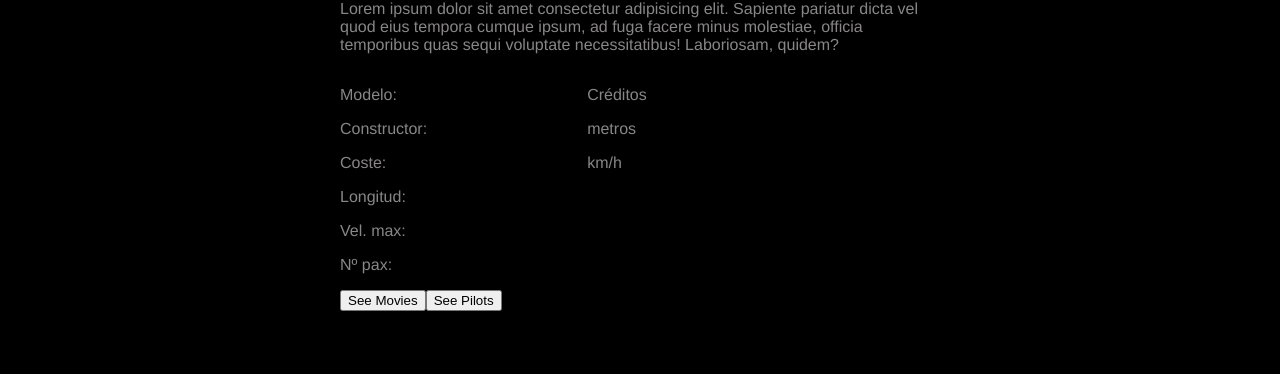
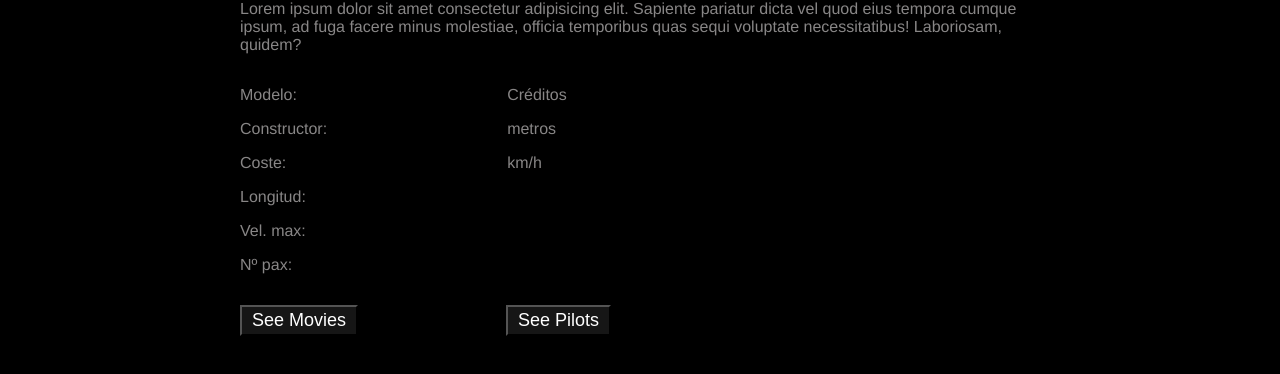
Before and after one commit to David-oss6/Sprint-8, a React (Create React App) app: page /detalle in a window 1280 px wide. Shown: the part 338-712 px from the top of the page. Built offline with nearby package versions, Linux system fonts and the light colour scheme; no server answers.

Commit message:
Arreglar Sign in

```diff
--- a/src/App.js
+++ b/src/App.js
@@ -17,6 +17,7 @@ import {
 import GuardedRoute from './components/GuardedRoute'
 import Login from "./components/Login";
 import SignUp from "./components/SignUp";
+import Movies from "./components/Movies";
 
 
 function App() {
@@ -45,7 +46,9 @@ function App() {
   const [signModal, setSignModal] = useState(false)
 
   const [pilots, setPilots] = useState([])
+  const [pelis, setPelis] = useState([])
   const [verPilotos, setVerPilotos] = useState(true)
+  const [verPelis, setVerPelis] = useState(false)
   useEffect(() => {
     JSON.stringify(userLoged)
     localStorage.setItem("userLoged", userLoged)
@@ -142,13 +145,15 @@ function App() {
 
           <Route path="/detalle">
 
-            <DetailedShip PilotLis={PilotLis} verPilotos={verPilotos} setVerPilotos={setVerPilotos} pilots={pilots} setPilots={setPilots} naveDetalle={naveDetalle} />
+            <DetailedShip PilotLis={PilotLis} pelis={pelis} setPelis={setPelis} verPilotos={verPilotos} setVerPelis={setVerPelis} setVerPilotos={setVerPilotos} pilots={pilots} setPilots={setPilots} naveDetalle={naveDetalle} />
           </Route>
 
           <Route path="/ListaPilots">
-            <PilotLis verPilotos={verPilotos} pilots={pilots} />
+            <PilotLis pilots={pilots} />
           </Route>
-
+          <Route path="/ListaPelis">
+            <Movies verPelis={verPelis} pelis={pelis} />
+          </Route>
 
         </Switch>
 
--- a/src/components/DetailedShip.js
+++ b/src/components/DetailedShip.js
@@ -1,28 +1,22 @@
 
 import React, { useState } from 'react'
-import { DetDiv, MyImg, MyP } from './styled'
+import { DetDiv, MyImg, MyP, PmBtn } from './styled'
 import { Link } from 'react-router-dom'
 import axios from 'axios'
 import Movies from './Movies'
 
-export default function DetailedShip({ verPilotos, setVerPilotos, pilots, setPilots, naveDetalle }) {
+export default function DetailedShip({ verPilotos, setVerPilotos, setVerPelis, setPelis, setPilots, naveDetalle }) {
     const n = naveDetalle
-    const [movies, setMovies] = useState([])
-    const [pelicula, setPelicula] = useState([])
-    const [verPelis, setVerPelis] = useState(false)
 
-
-    function seeMovies(n) {
-        var pelis = [];
+    async function seeMovies(n) {
         console.log(n)
-        n.map((el) => {
-            axios.get(el)
-                .then(res => pelis.push(res.data))
-            setPelicula(pelis)
-        })
-
-        console.log(pelicula)
-
+        const c = await Promise.all(n.map(async (el) => {
+            var r = await axios.get(el)
+            r = r.data
+            return r;
+        }))
+        setPelis(c)
+        setVerPelis(true)
     }
 
     function seePilots(n) {
@@ -34,10 +28,10 @@ export default function DetailedShip({ verPilotos, setVerPilotos, pilots, setPil
         <div style={{ display: "flex", flexDirection: "column", flexWrap: "wrap" }}>
             <MyImg src={n.imgUrl} alt="" />
             <DetDiv>
-                <p style={{ textTransform: "uppercase", fontSize: "25px", marginBottom: "10px " }}>{n.name}</p>
+                <p style={{ textTransform: "uppercase", color: "white", fontSize: "25px", marginBottom: "10px " }}>{n.name}</p>
                 <p>Lorem ipsum dolor sit amet consectetur adipisicing elit. Sapiente pariatur dicta vel quod eius tempora cumque ipsum, ad fuga facere minus molestiae, officia temporibus quas sequi voluptate necessitatibus! Laboriosam, quidem?</p>
-                <div style={{ display: "flex", position: "relative" }}>
-                    <div style={{ marginRight: "100px" }} >
+                <div style={{ display: "flex", flexWrap: "nowrap", position: "relative" }}>
+                    <div style={{ marginRight: "180px" }} >
                         <MyP>Modelo: </MyP>
                         <MyP>Constructor: </MyP>
                         <MyP>Coste:</MyP>
@@ -53,13 +47,14 @@ export default function DetailedShip({ verPilotos, setVerPilotos, pilots, setPil
                         <MyP> {n.speed} km/h</MyP>
                         <MyP>{n.passengers}</MyP>
                     </div>
-                    <Movies />
+
                 </div>
                 <div>
-                    <button onClick={() => seeMovies(n.films)}>See Movies</button>
-
+                    <Link to="/ListaPelis" >
+                        <PmBtn onClick={() => seeMovies(n.films)}>See Movies</PmBtn>
+                    </Link>
                     <Link to="/ListaPilots">
-                        <button onClick={() => seePilots(n)}>See Pilots</button>
+                        <PmBtn onClick={() => seePilots(n)}>See Pilots</PmBtn>
                     </Link>
 
                 </div>
--- a/src/components/Movies.js
+++ b/src/components/Movies.js
@@ -1,9 +1,19 @@
-import React from 'react'
 
-export default function Movies() {
+import { DetDiv, MyP } from './styled'
+export default function Movies({ pelis, verPelis }) {
+
     return (
-        <div>
-
+        <div style={{ display: "flex", flexDirection: "column", flexWrap: "wrap" }}>
+            <h1>Movies List</h1>
+            {verPelis && pelis.map((el) => {
+                console.log(el)
+                return <DetDiv>
+                    <p style={{ textTransform: "uppercase", fontSize: "25px", marginBottom: "10px ", color: "white" }}>{el.title}</p>
+                    <MyP>{el.opening_crawl}</MyP>
+                    <MyP>Director: {el.director}</MyP>
+                    <hr />
+                </DetDiv>
+            })}
         </div>
     )
 }
--- a/src/components/PilotLis.js
+++ b/src/components/PilotLis.js
@@ -1,40 +1,40 @@
 import axios from 'axios'
 import { useState, useEffect } from 'react'
+import { DetDiv, MyP } from './styled'
 
-export default function PilotLis({ pilots, verPilotos }) {
+export default function PilotLis({ pilots }) {
     const [list, setList] = useState([{}])
-    console.log(pilots)
 
-    useEffect(() => {
-        var lista = [];
-        Promise.all([pilots.map((el) => {
-            return axios.get(el)
-                .then(res => console.log(res.data))
-        })])
-        setList(lista)
-        console.log(list, lista)
+    useEffect(async () => {
+
+        const d = await Promise.all(pilots.map(async (el) => {
+            var r = await axios.get(el)
+            r = r.data
+            return r;
+        }))
+        setList(d)
+        console.log('dddddddddd', d);
     }, [pilots])
 
 
     return (
-        <div>
+        <div style={{ display: "flex", flexDirection: "column", flexWrap: "wrap" }}>
+            <h1>Pilot List</h1>
             {list.map((e) => {
-                console.log(e)
                 return (
-                    <div>
-                        <p>{e.name}</p>
-                        <p>Height: {e.height}</p>
-                        <p>Mass: {e.mass}</p>
-                        <p>Hair color:{e.hair_color}</p>
-                        <p>Skin color: {e.skin_color}</p>
-                        <p>Eye color: {e.eye_color}</p>
-                        <p>Date of birth: {e.birth_year}</p>
-                        <p>Gender: {e.gender}</p>
+                    <DetDiv>
+                        <MyP style={{ textTransform: "uppercase", fontSize: "25px", marginBottom: "10px ", color: "white" }}>{e.name}</MyP>
+                        <MyP style={{ marginLeft: "50px" }}>Height: {e.height}</MyP>
+                        <MyP style={{ marginLeft: "50px" }}>Mass: {e.mass}</MyP>
+                        <MyP style={{ marginLeft: "50px" }}>Hair color:{e.hair_color}</MyP>
+                        <MyP style={{ marginLeft: "50px" }}>Skin color: {e.skin_color}</MyP>
+                        <MyP style={{ marginLeft: "50px" }}>Eye color: {e.eye_color}</MyP>
+                        <MyP style={{ marginLeft: "50px" }}>Date of birth: {e.birth_year}</MyP>
+                        <MyP style={{ marginLeft: "50px" }}>Gender: {e.gender}</MyP>
                         <hr />
-                    </div>
+                    </DetDiv>
                 )
             })}
-
         </div>
     )
 }
--- a/src/components/SignUp.js
+++ b/src/components/SignUp.js
@@ -32,13 +32,7 @@ export default function SignUp({ setSignList, signList, signModal, setSignModal
             } else alert("El nombre ya existe")
         } else alert("Nombre incorrecto")
         console.log(signList)
-
-
-
-
     }
-
-
 
     return (
         <div >
--- a/src/components/styled.js
+++ b/src/components/styled.js
@@ -37,7 +37,7 @@ border-style: none;
 `
 export const LoadBtn = styled.button`
     background-color: #161616;
-    color: #888686;
+    color:white;
    font-size: large;
    padding: 3px 10px;
 `
@@ -46,20 +46,30 @@ export const LoadBtn = styled.button`
 export const MyImg = styled.img`
     border-bottom: #f07272 1px solid;
     margin: 5px 0 10px 0  ;
-    width: 600px;
+    width: 800px;
     align-self: center;
 `
 export const DetDiv = styled.div`
 align-self: center;
 background-color: black;
 color: #888686;
-width: 600px;
+width: 800px;
 margin: 10px;
 text-align: start;
 padding: 5px 20px;
 
 `
 export const MyP = styled.p`
-    margin-right: 60px;
-    align-self: center;
+    flex-shrink: 2;
 `
+
+////////  Pilot/Movie btn ****************
+
+export const PmBtn = styled.button`
+    background-color: #161616;
+    color: #888686;
+   font-size: large;
+   padding: 3px 10px;
+   margin: 15px 148px 0 0 ;
+   color: white;
+`
```
